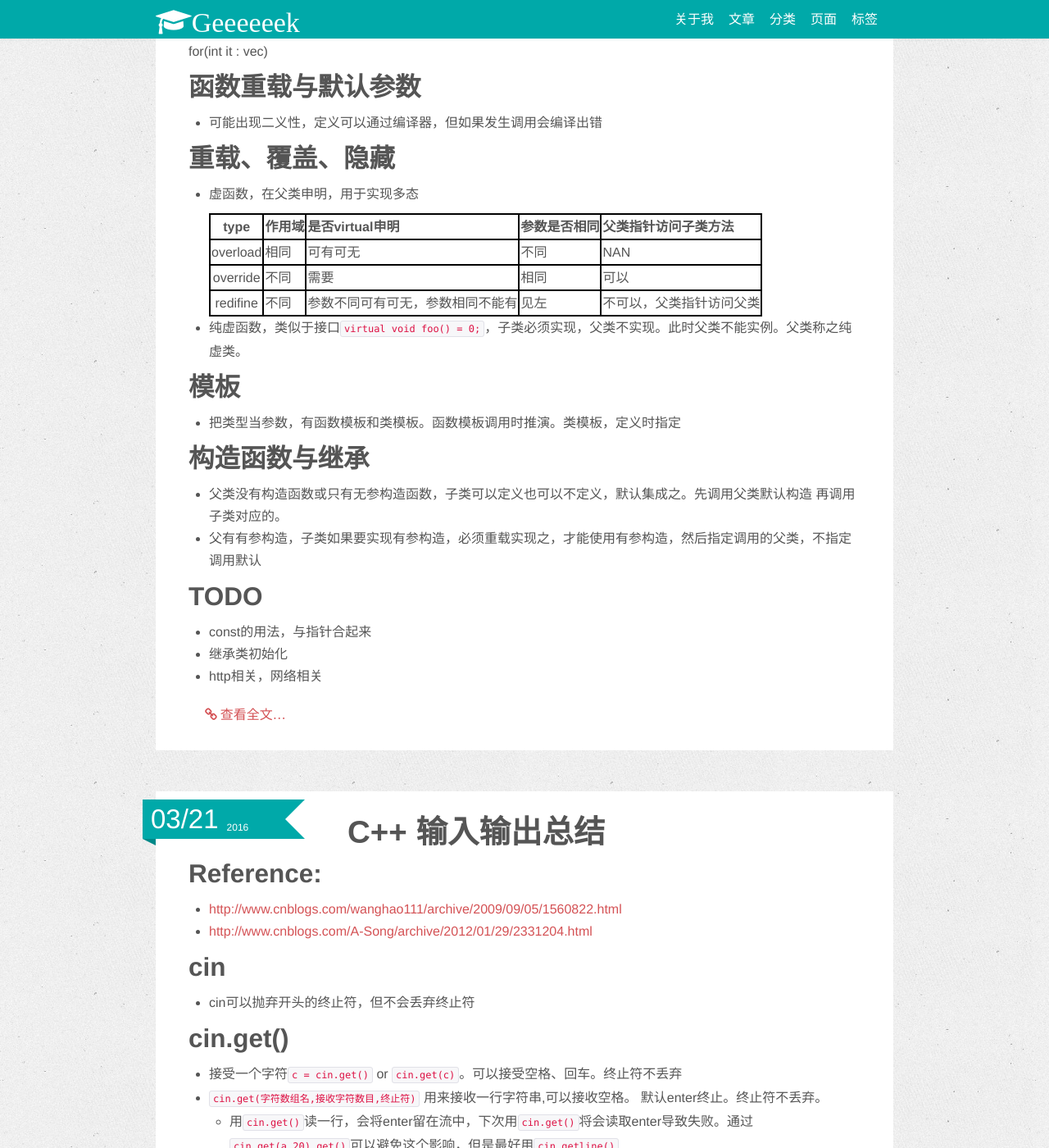
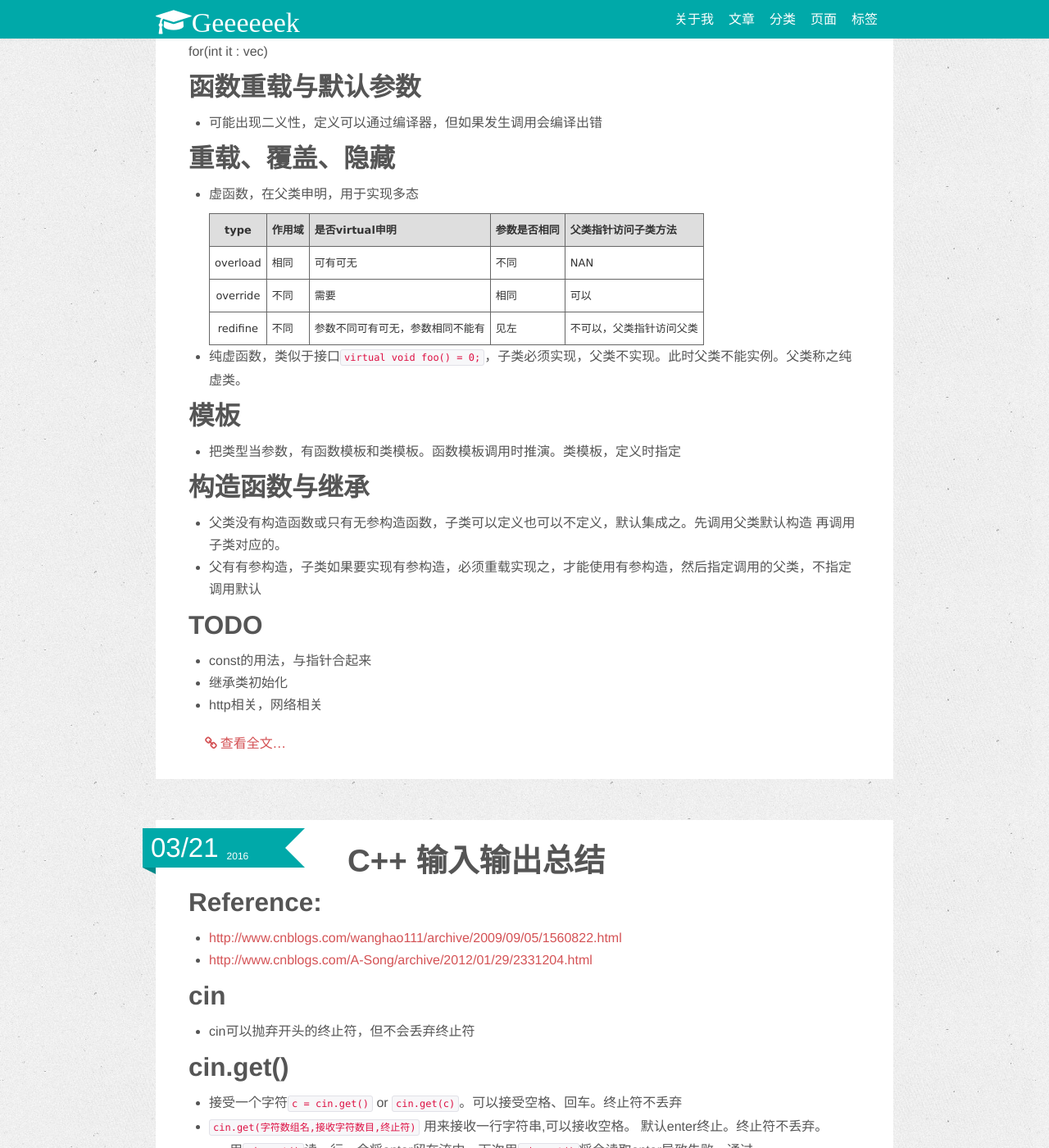
Before and after one commit to quantumlaser/quantumlaser.github.io, a Jekyll site: the page built from index.md, in a window 1280 px wide and 1400 px high, scrolled down 3240 px. Shown: the whole window at 82% size. Built offline with Jekyll 4.4.1, drawn with Linux system fonts in a browser that asks for light colours; nearby versions of some CDN libraries.

Commit message:
more beautiful table css

```diff
--- a/assets/css/table.css
+++ b/assets/css/table.css
@@ -1,13 +1,24 @@
 table{
-    border-collapse: collapse;
-    border-spacing: 0;
-    border:2px solid #000000;
+  font-family: verdana,arial,sans-serif;
+	font-size:13px;
+	color:#333333;
+	border-width: 1px;
+	border-color: #666666;
+	border-collapse: collapse;
 }
 
 th{
-    border:2px solid #000000;
+  border-width: 1px;
+	padding: 6px;
+	border-style: solid;
+	border-color: #666666;
+	background-color: #dedede;
 }
 
 td{
-    border:2px solid #000000;
+  border-width: 1px;
+	padding: 6px;
+	border-style: solid;
+	border-color: #666666;
+	background-color: #ffffff;
 }
```
